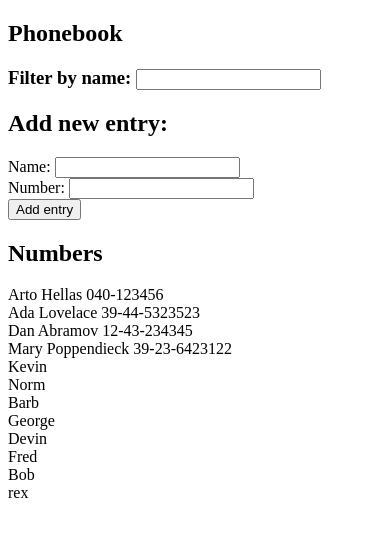
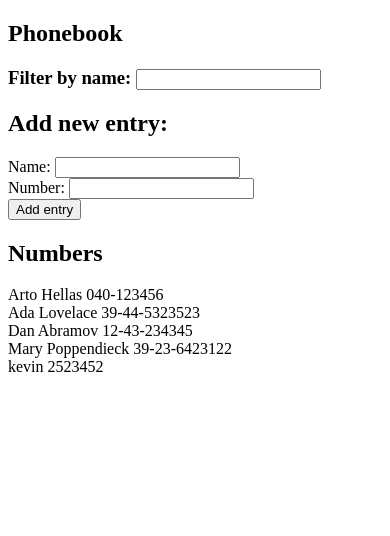
Before and after one commit to kevinctofel/FullStackOpenExercises, a React (Vite) app in the folder Part2/phonebook/: page / in a window 390 px wide. Shown: the top 536 px of the page. Built offline with nearby package versions, Linux system fonts and the light colour scheme; data requests are answered from the project's data file.

Commit message:
Fixed phone number display bug

```diff
--- a/Part2/phonebook/db.json
+++ b/Part2/phonebook/db.json
@@ -21,44 +21,9 @@
       "id": 4
     },
     {
-      "name": "Kevin",
-      "phone": "",
+      "name": "kevin",
+      "number": "2523452",
       "id": 5
-    },
-    {
-      "name": "Norm",
-      "phone": "",
-      "id": 6
-    },
-    {
-      "name": "Barb",
-      "phone": "",
-      "id": 7
-    },
-    {
-      "name": "George",
-      "phone": "",
-      "id": 8
-    },
-    {
-      "name": "Devin",
-      "phone": "",
-      "id": 9
-    },
-    {
-      "name": "Fred",
-      "phone": "",
-      "id": 10
-    },
-    {
-      "name": "Bob",
-      "phone": "",
-      "id": 11
-    },
-    {
-      "name": "rex",
-      "phone": "",
-      "id": 12
     }
   ]
 }
--- a/Part2/phonebook/src/App.jsx
+++ b/Part2/phonebook/src/App.jsx
@@ -21,7 +21,7 @@ const App = () => {
     event.preventDefault();
     const personObject = {
       name: newName,
-      phone: newNumber,
+      number: newNumber,
     };
     let names = persons.map((obj) => obj.name);
     const hasDuplicateNames = names.includes(newName);
```
